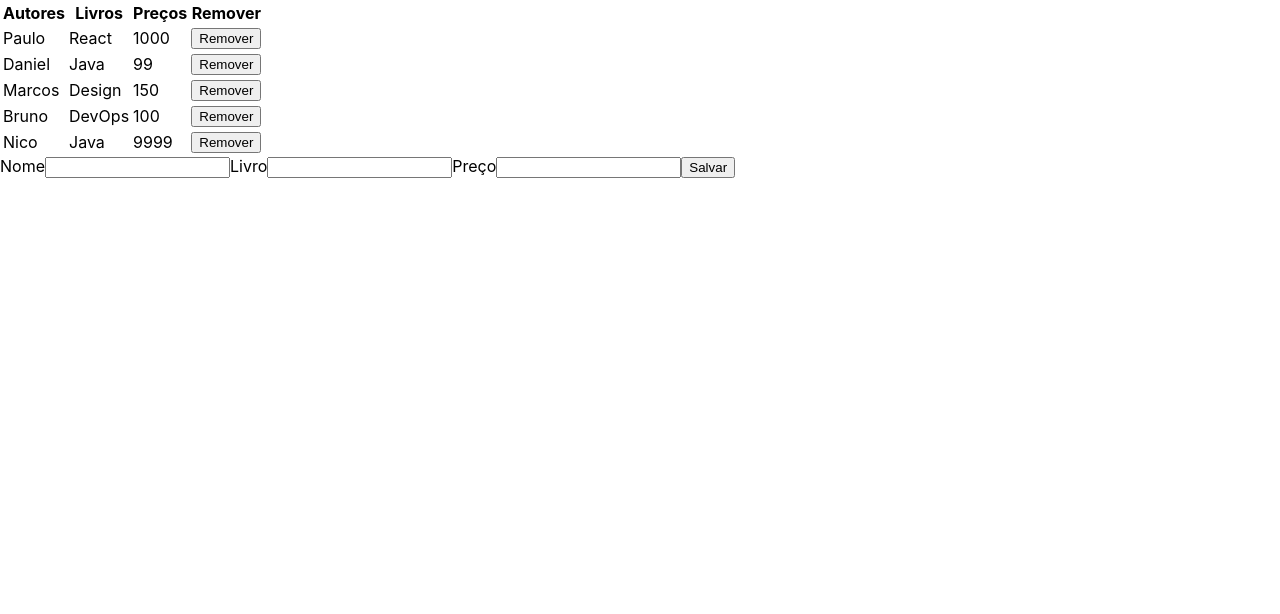
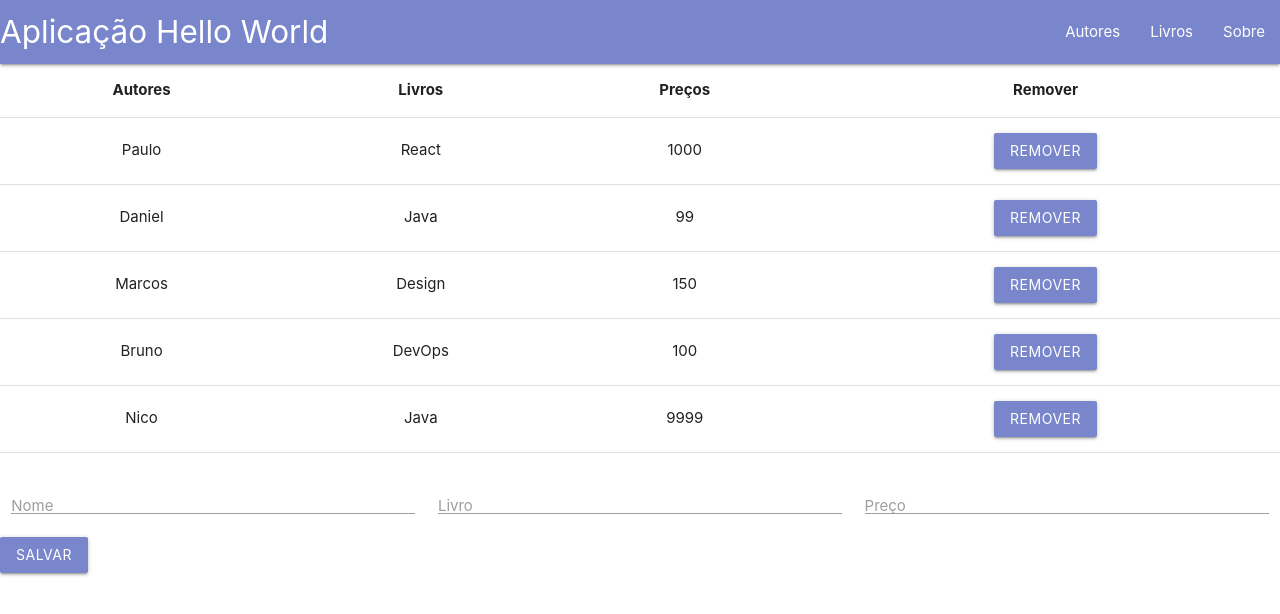
Before and after one commit to victorlage7/HelloWorldReact, a React (Create React App) app: page / in a window 1280 px wide. Shown: the top 614 px of the page. Built offline with nearby package versions, Linux system fonts and the light colour scheme.

Commit message:
Aplicando Estilo na aplicação.

```diff
--- a/package.json
+++ b/package.json
@@ -6,6 +6,7 @@
     "@testing-library/jest-dom": "^4.2.4",
     "@testing-library/react": "^9.4.0",
     "@testing-library/user-event": "^7.2.1",
+    "materialize-css": "^1.0.0",
     "react": "^16.12.0",
     "react-dom": "^16.12.0",
     "react-scripts": "3.3.0"
--- a/src/App.js
+++ b/src/App.js
@@ -1,7 +1,9 @@
 import React,{useState,Fragment} from 'react';
-import './App.css';
+import 'materialize-css/dist/css/materialize.min.css';
 import Tabela from './componentes/Tabela'
 import Form from './componentes/Formulario'
+
+import Header from './Header'
 
 
 export default function App() {
@@ -36,6 +38,7 @@
 
   return (
     <Fragment>
+      <Header/>
       <Tabela autores = { autores} setAutores = {setAutores} />
       <Form   autores = { autores} setAutores = {setAutores} />
     </Fragment>
--- /dev/null
+++ b/src/Header.js
@@ -0,0 +1,16 @@
+import React from 'react';
+
+export default function Header () {
+return (
+<nav>
+        <div class="nav-wrapper indigo lighten-2">
+          <a href="#" class="brand-logo">Aplicação Hello World</a>
+          <ul class="right">
+            <li><a href="#">Autores</a></li>
+            <li><a href="#">Livros</a></li>
+            <li><a href="#">Sobre</a></li>
+          </ul>
+        </div>
+      </nav>
+);
+}
--- a/src/componentes/Formulario.js
+++ b/src/componentes/Formulario.js
@@ -8,36 +8,43 @@
 
     setAutores([...autores, autor]);
   };
-  const {nome, livro, preco} = autor
+  const { nome, livro, preco } = autor;
   return (
     <form onSubmit={handleSubmit}>
-      <label htmlFor="nome">Nome</label>
+      <div className="row">
+        <div className="input-field col s4">
+          <label className="input-field" htmlFor="nome">Nome</label>
           <input
             id="nome"
             type="text"
             name="nome"
             value={nome}
-        onChange={e => setAutor({...autor, nome: e.target.value})}
+            onChange={e => setAutor({ ...autor, nome: e.target.value })}
           />
+        </div>
 
-      <label htmlFor="livro">Livro</label>
+        <div className="input-field col s4">
+          <label className="input-field" htmlFor="Livro: ">Livro</label>
           <input
             id="livro"
             type="text"
             name="livro"
             value={livro}
-        onChange={e => setAutor({...autor, livro: e.target.value})}
+            onChange={e => setAutor({ ...autor, livro: e.target.value })}
           />
-
-      <label htmlFor="preco">Preço</label>
+        </div>
+        <div className="input-field col s4">
+          <label className="input-field" htmlFor="preco">Preço</label>
           <input
             id="preco"
             type="text"
             name="preco"
             value={preco}
-        onChange={e => setAutor({...autor, preco: e.target.value})}
+            onChange={e => setAutor({ ...autor, preco: e.target.value })}
           />
-      <button type="submit">Salvar</button>
+        </div>
+        <button className="waves-effect waves-light indigo lighten-2 btn" type="submit">Salvar</button>
+      </div>
     </form>
   );
 }
--- a/src/componentes/Tabela.js
+++ b/src/componentes/Tabela.js
@@ -6,7 +6,7 @@
 
     return(
 
-        <table>
+        <table className="centered highlight">
         <TableHead/>
         <TableBody autores = {autores} setAutores = {setAutores} />
        </table>
--- a/src/componentes/TableBody.js
+++ b/src/componentes/TableBody.js
@@ -15,7 +15,8 @@
                 <td>{linha.nome}</td>
                 <td>{linha.livro}</td>
                 <td>{linha.preco}</td>
-                <td><button onClick = {() => {onChangeAutores(linha.nome+linha.livro+linha.preco) }}>Remover</button></td>
+                <td><button onClick = {() => {onChangeAutores(linha.nome+linha.livro+linha.preco)}
+            }className="waves-effect waves-light indigo lighten-2 btn">Remover</button></td>
             </tr>
         )
     });
```
Also changed, not shown: 1 other file (tests, documents, lock files or other folders). Lines whose indentation alone changed are shown as unchanged.
